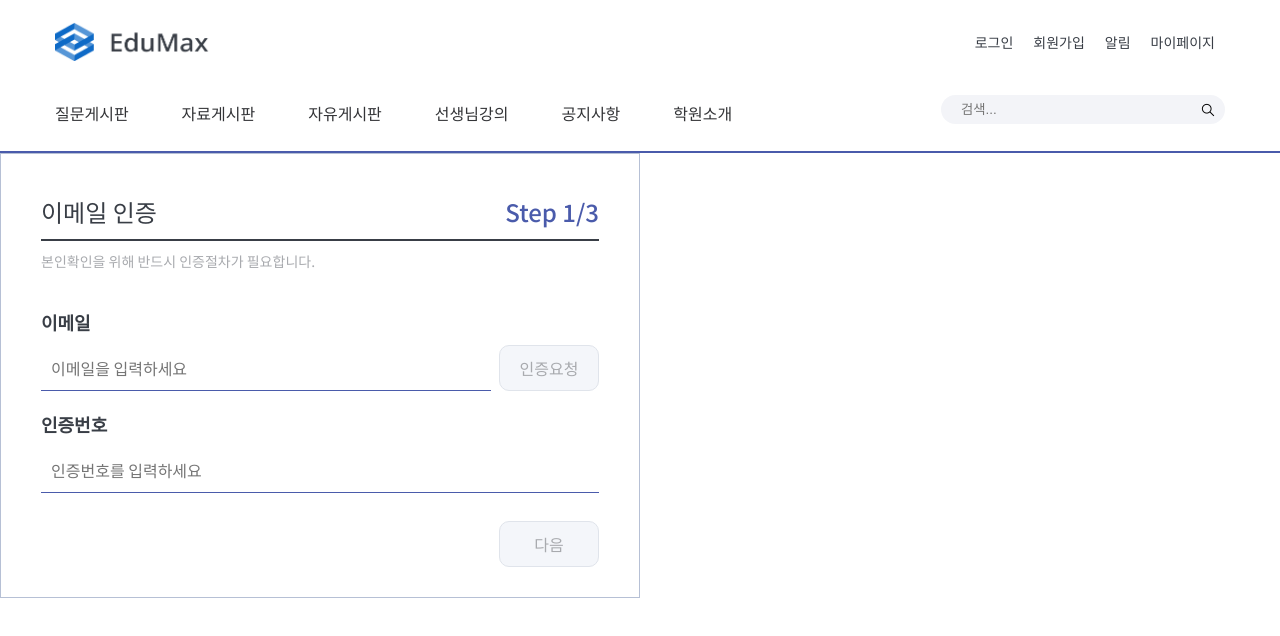
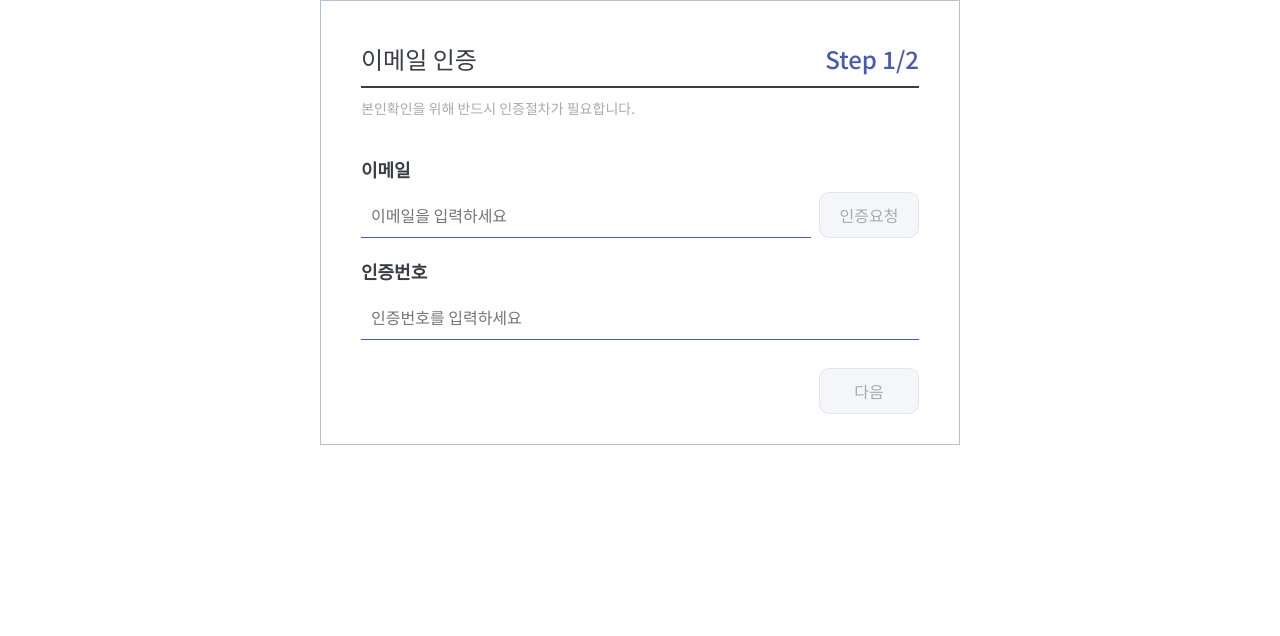
Before and after one commit to kbs1115/EduMax-front, a React (Create React App) app: page /find in a window 1280 px wide. Shown: the top 636 px of the page. Built offline with nearby package versions, Linux system fonts and the light colour scheme.

Commit message:
[fix] add find page

```diff
--- a/src/App.js
+++ b/src/App.js
@@ -19,7 +19,7 @@ function App() {
 
   return (
     <>
-      {location.pathname !== '/login' && location.pathname !== '/signup' && <NavBar />}
+      {location.pathname !== '/login' && location.pathname !== '/signup' && location.pathname !== '/find' &&<NavBar />}
       <Routes>
         <Route path="/" element={<Home />} />
         <Route path="/post/question" element={<QuestionBoard />} />
@@ -31,8 +31,8 @@ function App() {
         <Route path="/login" element={<LoginPage />} />
         <Route path="/signup" element={<Signup />} />
         <Route path="/create-post" element={<PostCreatePage />} />
+        <Route path="/find" element={<EmailModal isPassword={false}/>} />
       </Routes>
-      <EmailModal isPassword={true}/>
     </>
   );
 }
--- a/src/components/modals/EmailModal.js
+++ b/src/components/modals/EmailModal.js
@@ -201,7 +201,8 @@ export default EmailModal;
 
 const Wrapper = styled.div`
   display: flex;
-	box-sizing: border-box;
+  margin: auto;
+  box-sizing: border-box;
   width: 640px;
   height: 445px;
   padding: 30px 40px;
```
